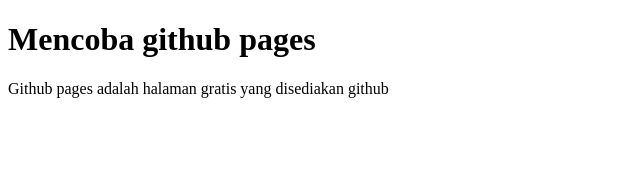
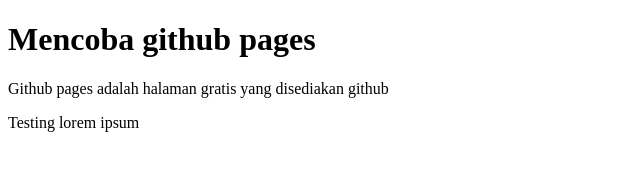
Before and after one commit to lifetimerdp/folder-git, a plain HTML site: page index.html in a window 1280 px wide. Shown: the whole page, without its empty margins (0-640 px from the left). Drawn offline with Linux system fonts and the light colour scheme.

Commit message:
perbarui file index.html

```diff
--- a/index.html
+++ b/index.html
@@ -7,5 +7,6 @@
 <body>
   <h1>Mencoba github pages</h1>
   <p>Github pages adalah halaman gratis yang disediakan github</p>
+  <p>Testing lorem ipsum</p>
 </body>
 </html>
```
